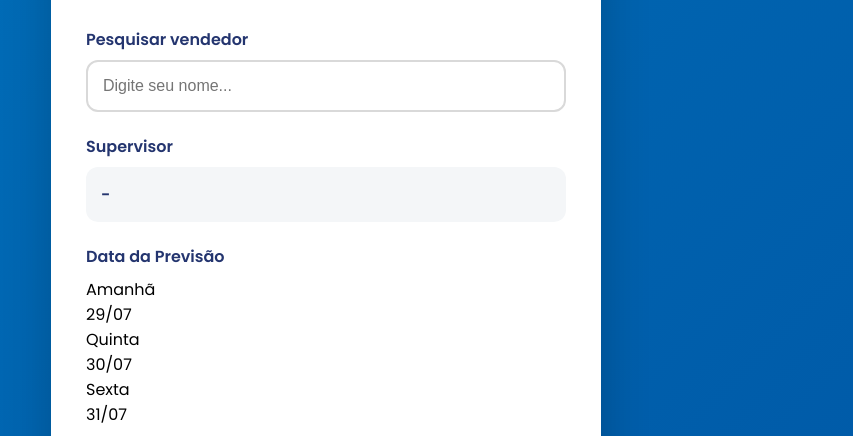
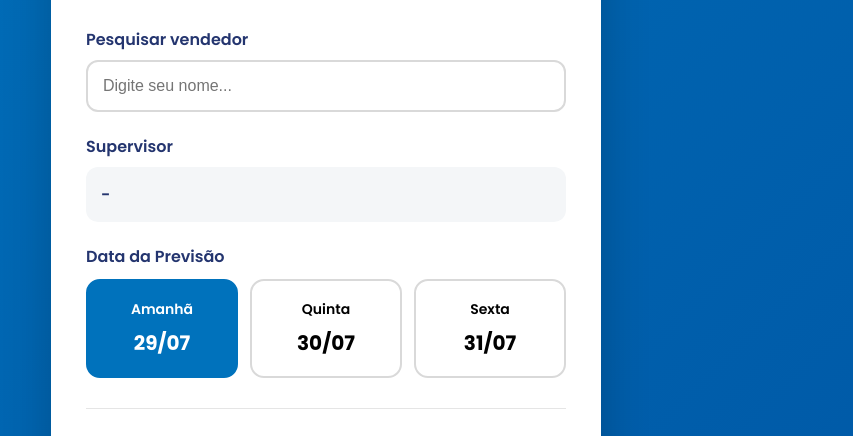
Before and after one commit to luansantosdev/previsao-vendas, a plain HTML site: page index.html in a window 1280 px wide. Shown: the part 289-725 px from the top of the page, without its empty margins (314-1167 px from the left). Drawn offline with Linux system fonts and the light colour scheme.

Commit message:
Update style.css

```diff
--- a/style.css
+++ b/style.css
@@ -3,6 +3,7 @@
     padding:0;
     box-sizing:border-box;
 }
+
 
 body{
 
@@ -22,6 +23,7 @@ body{
 
 }
 
+
 .container{
 
     width:100%;
@@ -31,6 +33,7 @@ body{
     justify-content:center;
 
 }
+
 
 .card{
 
@@ -50,6 +53,7 @@ body{
 
 }
 
+
 .logo{
 
     width:220px;
@@ -62,6 +66,7 @@ body{
 
 }
 
+
 h1{
 
     color:#24356F;
@@ -71,6 +76,7 @@ h1{
     font-size:30px;
 
 }
+
 
 .subtitulo{
 
@@ -84,11 +90,13 @@ h1{
 
 }
 
+
 .grupo{
 
     margin-bottom:22px;
 
 }
+
 
 .grupo label{
 
@@ -101,6 +109,7 @@ h1{
     margin-bottom:8px;
 
 }
+
 
 input{
 
@@ -118,6 +127,7 @@ input{
 
 }
 
+
 input:focus{
 
     outline:none;
@@ -127,6 +137,7 @@ input:focus{
     box-shadow:0 0 10px rgba(0,114,188,.25);
 
 }
+
 
 .supervisor{
 
@@ -142,6 +153,7 @@ input:focus{
 
 }
 
+
 hr{
 
     border:none;
@@ -151,6 +163,7 @@ hr{
     margin:30px 0;
 
 }
+
 
 .categoria{
 
@@ -166,6 +179,7 @@ hr{
 
 }
 
+
 .categoria label{
 
     flex:1;
@@ -176,6 +190,7 @@ hr{
 
 }
 
+
 .categoria input{
 
     width:130px;
@@ -183,6 +198,7 @@ hr{
     text-align:center;
 
 }
+
 
 .total{
 
@@ -202,6 +218,7 @@ hr{
 
 }
 
+
 .total span{
 
     font-size:14px;
@@ -209,6 +226,7 @@ hr{
     opacity:.8;
 
 }
+
 
 .total h2{
 
@@ -219,6 +237,7 @@ hr{
     color:#F9BE24;
 
 }
+
 
 button{
 
@@ -244,6 +263,7 @@ button{
 
 }
 
+
 button:hover{
 
     background:#005D99;
@@ -251,6 +271,7 @@ button:hover{
     transform:translateY(-2px);
 
 }
+
 
 #listaVendedores{
 
@@ -272,6 +293,7 @@ button:hover{
 
 }
 
+
 .item{
 
     padding:14px;
@@ -282,6 +304,7 @@ button:hover{
 
 }
 
+
 .item:hover{
 
     background:#0072BC;
@@ -289,6 +312,92 @@ button:hover{
     color:white;
 
 }
+
+
+/* ==========================
+   DATAS DA PREVISÃO
+========================== */
+
+
+.datas-previsao{
+
+    display:grid;
+
+    grid-template-columns:repeat(3,1fr);
+
+    gap:12px;
+
+    margin-top:10px;
+
+}
+
+
+
+.data-card{
+
+    background:#fff;
+
+    border:2px solid #d9d9d9;
+
+    border-radius:14px;
+
+    padding:18px 10px;
+
+    cursor:pointer;
+
+    text-align:center;
+
+    transition:.25s;
+
+    user-select:none;
+
+}
+
+
+
+.data-card:hover{
+
+    border-color:#0072BC;
+
+    transform:translateY(-3px);
+
+}
+
+
+
+.data-card.selecionado{
+
+    background:#0072BC;
+
+    border-color:#0072BC;
+
+    color:#fff;
+
+}
+
+
+
+.data-card .dia{
+
+    font-size:14px;
+
+    font-weight:600;
+
+}
+
+
+
+.data-card .data{
+
+    font-size:20px;
+
+    font-weight:700;
+
+    margin-top:8px;
+
+}
+
+
 
 @keyframes fade{
 
@@ -310,7 +419,10 @@ button:hover{
 
 }
 
+
+
 @media(max-width:650px){
+
 
 .card{
 
@@ -318,17 +430,20 @@ padding:25px;
 
 }
 
+
 .logo{
 
     width:180px;
 
 }
 
+
 h1{
 
     font-size:24px;
 
 }
+
 
 .categoria{
 
@@ -338,10 +453,21 @@ align-items:stretch;
 
 }
 
+
 .categoria input{
 
     width:100%;
 
 }
 
+
+/* DATAS NO CELULAR */
+
+.datas-previsao{
+
+    grid-template-columns:1fr;
+
 }
+
+
+}
```
Lines whose indentation alone changed are shown as unchanged.
